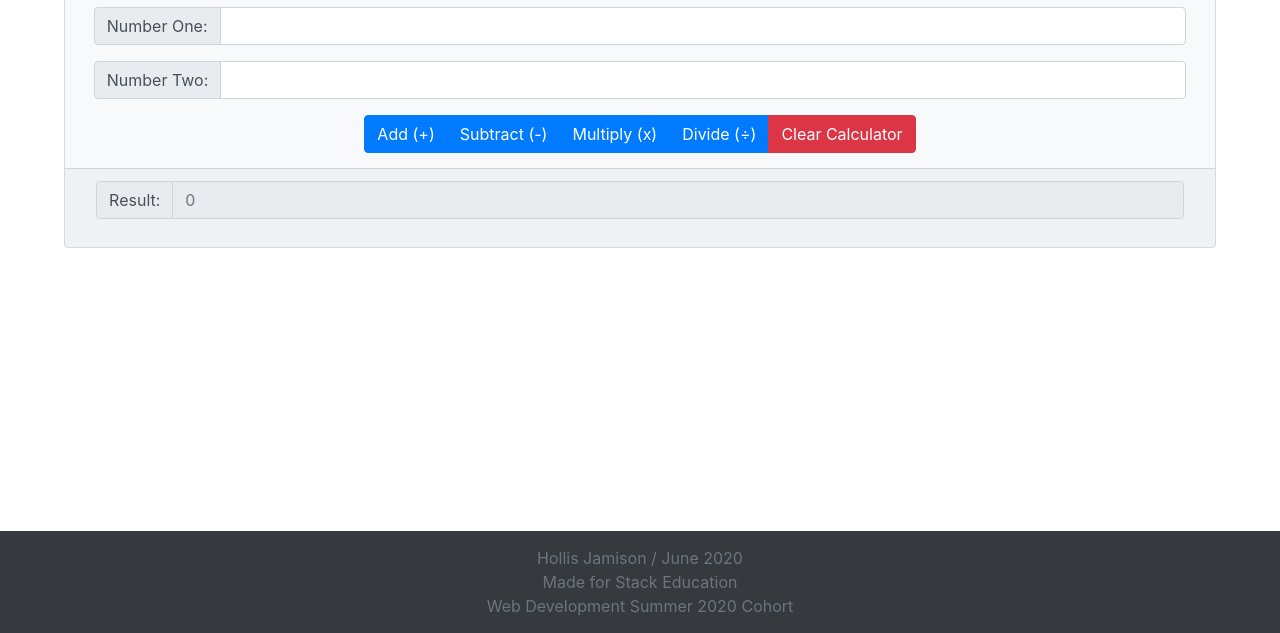
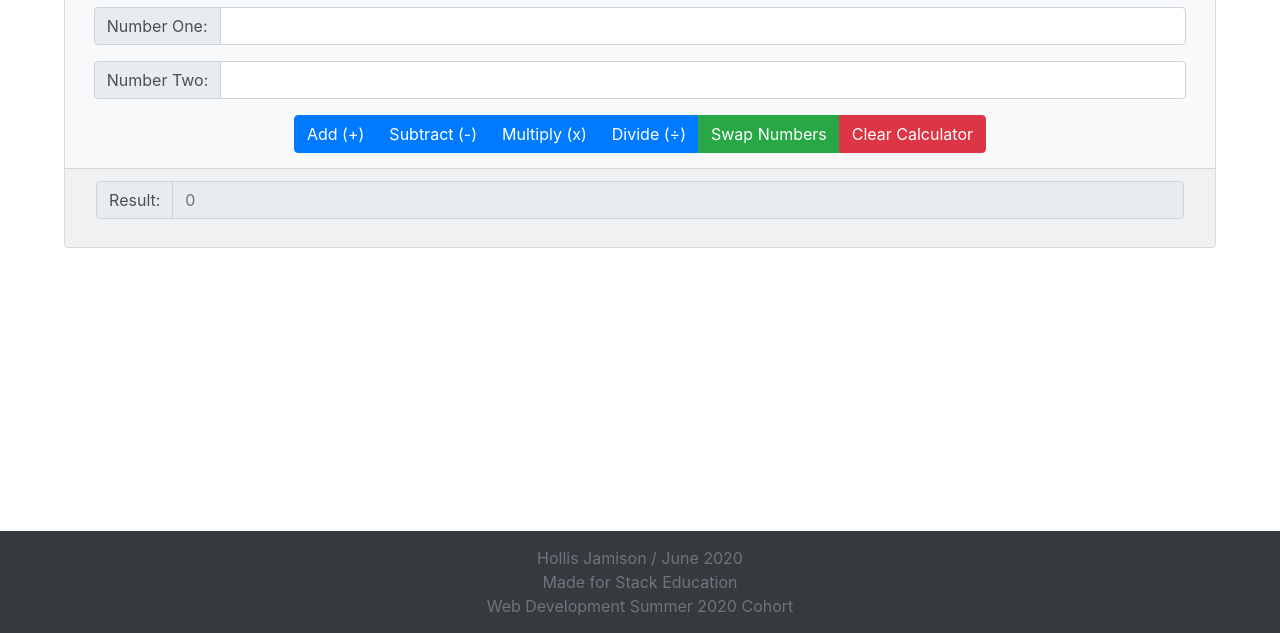
Before and after one commit to starlit79/hollisjamison.github.io, a plain HTML site: page index.html in a window 1280 px wide. Shown: the part 167-800 px from the top of the page. Drawn offline with nearby package versions, Linux system fonts and the light colour scheme.

Commit message:
Final version (before class)

```diff
--- a/index.html
+++ b/index.html
@@ -53,6 +53,17 @@
 
                 // Do our calculation..
                 document.forms.inputs.result.value = parseInt(numberOne) / parseInt(numberTwo);
+            },
+
+            //Make a script to flip the numbers
+            flipNumbers: function () {
+                // Pull the current numbers
+                var numberOne = document.forms.inputs.numberOne.value;
+                var numberTwo = document.forms.inputs.numberTwo.value;
+
+                // Apply them on opposite fields
+                document.forms.inputs.numberOne.value = numberTwo;
+                document.forms.inputs.numberTwo.value = numberOne;
             }
         };
     </script>
@@ -102,8 +113,10 @@ show buttons for add and subtract
                 <button type="button" onclick="calculator.multiplyNumbers()" class="btn btn-primary">Multiply
                     (x)</button>
                 <button type="button" onclick="calculator.divideNumbers()" class="btn btn-primary">Divide (÷)</button>
+                <button type="button" onclick="calculator.flipNumbers()" class="btn btn-success">Swap Numbers</button>
                 <button type="button" onclick="window.location.reload()" class="btn btn-danger">Clear
                     Calculator</button>
+
             </div>
             <!-- Display the result! -->
             <div class="card-footer">
```
